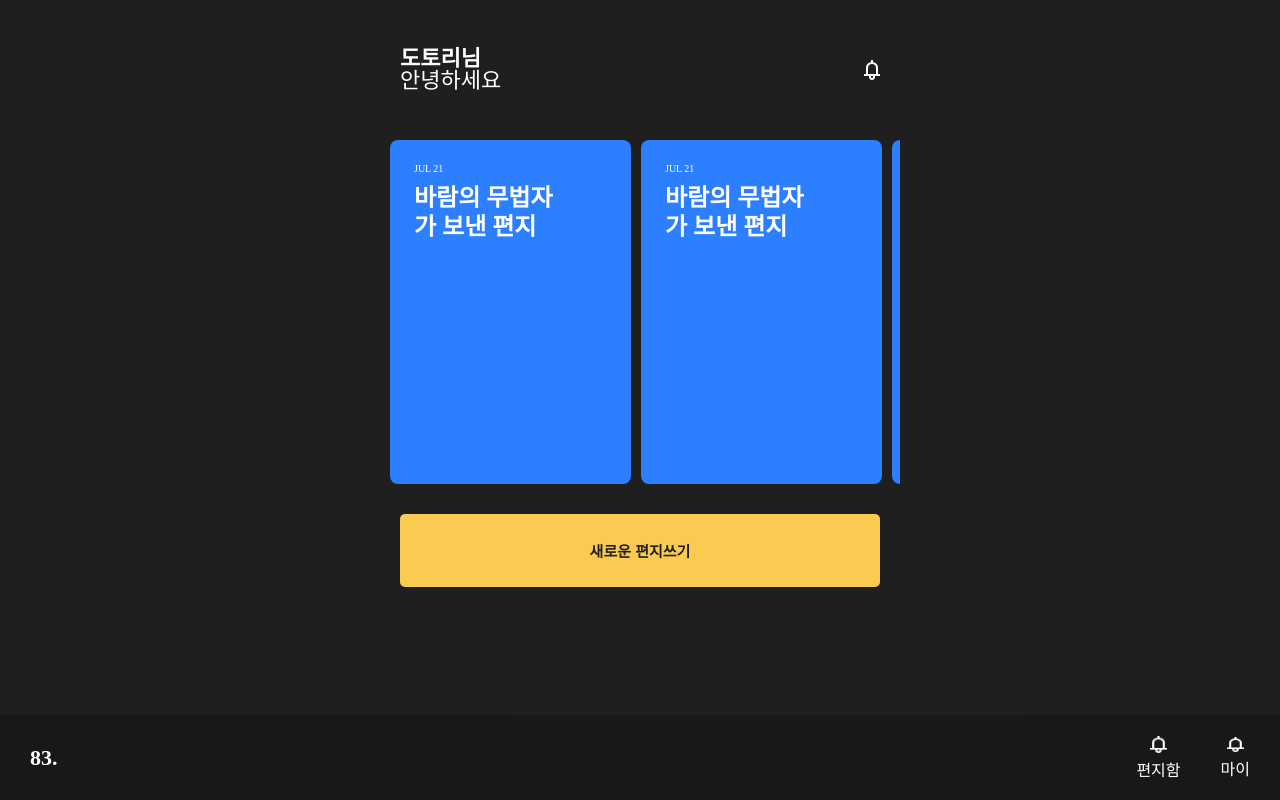
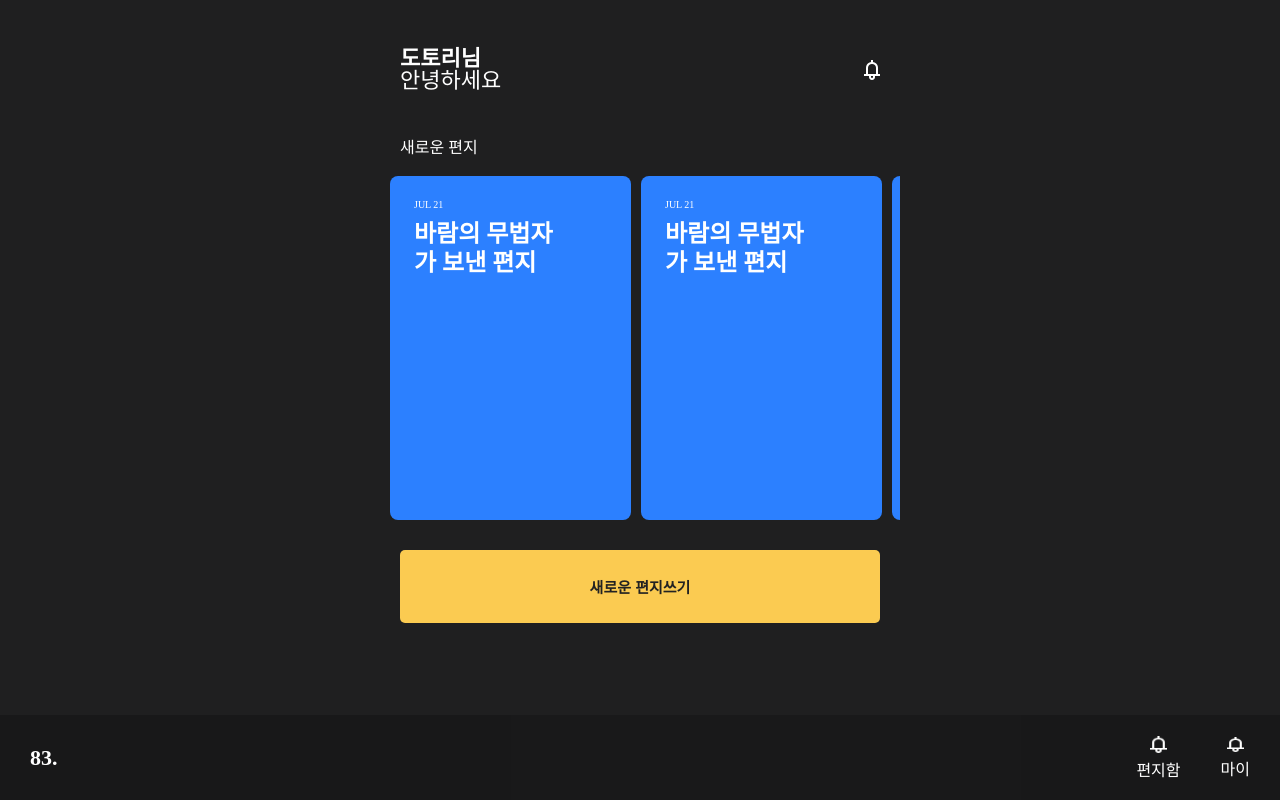
Before and after one commit to mash-up-kr/gugugugu-web, a Next.js app: page / in a window 1280 px wide. Built offline with nearby package versions, Linux system fonts and the light colour scheme.

Commit message:
feat(markup): MailCardList 제목 마크업

```diff
--- a/src/components/MailCardList/index.tsx
+++ b/src/components/MailCardList/index.tsx
@@ -7,6 +7,8 @@ const MailCardList: React.FC = () => {
   const mockData = new Array(10).fill(10);
 
   return (
+    <>
+      <Description>새로운 편지</Description>
       <CardList>
         {mockData.map((_, index) => (
           <li key={index}>
@@ -14,8 +16,15 @@ const MailCardList: React.FC = () => {
           </li>
         ))}
       </CardList>
+    </>
   );
 };
+
+const Description = styled.div`
+  margin: 0 0 20px 20px;
+
+  font-size: 16px;
+`;
 
 const CardList = styled.ul`
   display: flex;
```
Lines whose indentation alone changed are shown as unchanged.
